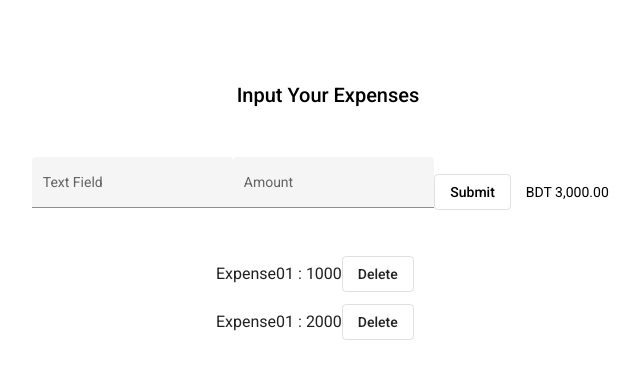
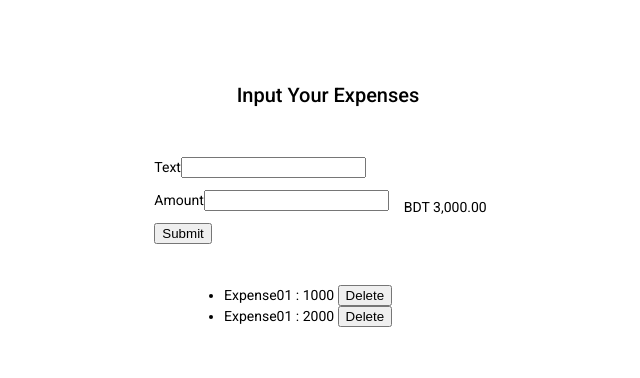
Before and after one commit to sakibmahmood98/expanceTracking, an Angular app: page /expense in a window 1280 px wide. Shown: the top 378 px of the page, without its empty margins (312-952 px from the left). Built offline with nearby package versions, Linux system fonts and the light colour scheme.

Commit message:
Written expense form using template driven forms

```diff
--- a/src/app/modules/expense/expense.component.html
+++ b/src/app/modules/expense/expense.component.html
@@ -7,37 +7,34 @@
 <div>
     <div class="display-center">
 
-<form>
-    <mat-form-field appearance="fill">
-      <mat-label>Text Field</mat-label>
-      <input matInput placeholder="Home Bill" id="text" name="text" #text>
-    </mat-form-field>
+        <form #dataForm="ngForm" (ngSubmit)="onSubmit(dataForm)">
+            <p>
+              <label for="text">Text</label>
+              <input type="text" name="text" #text ngModel>
+            </p>
 
-    <mat-form-field appearance="fill">
-        <mat-label>Amount</mat-label>
-        <input matInput placeholder="1000" id="amount" name="amount" #amount>
-    </mat-form-field>
-</form>
+            <p>
+              <label for="amount">Amount</label>
+              <input type="text" name="amount" #amount ngModel>
+            </p>
 
-    <button (click)="addExpenses(text.value, amount.value)"
-      mat-stroked-button color="basic"
-      > Submit</button>
-
+            <p>
+                <button type="submit">Submit</button>
+            </p>
+        </form>
 
 <div class="display-center">
 
-    {{totalExpense | currency:'BDT ' : true: '3.2-2'}}
+    {{totalExpense | currency:'BDT ' : 'symbol' : '3.2-2'}}
 
 </div>
 
 </div>
-<mat-list>
-    <mat-list-item class="list-center"  *ngFor="let data of retrieveData" >
+<ul>
+    <li class="list-center"  *ngFor="let data of retrieveData" >
     {{data.text}} : {{data.amount}}
 
-    <button (click)="removeExpenseItem(data.text)"
-      mat-stroked-button color="basic"
-      > Delete</button>
-    </mat-list-item>
-</mat-list>
+    <button type="button" (click)="removeExpenseItem(data.text)"> Delete</button>
+    </li>
+</ul>
 </div>
--- a/src/app/modules/expense/expense.component.ts
+++ b/src/app/modules/expense/expense.component.ts
@@ -1,4 +1,4 @@
-import { Component, Input, OnInit } from '@angular/core';
+import { Component, Input, OnInit, ViewChild } from '@angular/core';
 import { Data } from 'src/app/core/models/data';;
 import { StorageService } from 'src/app/core/storage.service';
 
@@ -14,6 +14,7 @@ export class ExpenseComponent implements OnInit {
   public retrieveData!: Data[];
   storage = 'expenseStorage';
   totalExpense = 0;
+  @ViewChild('f') form: any;
 
   constructor(private service: StorageService) {
     this.expenseData = [
@@ -30,8 +31,9 @@ export class ExpenseComponent implements OnInit {
   ngOnInit(): void {
   }
 
-  addExpenses(text: any, amount:string) {
-    var numberamount: number = +amount
+    onSubmit(dataForm: { value: any; }) {
+    let text = dataForm.value.text;
+    var numberamount: number = +dataForm.value.amount;
 
     this.expenseData.push(this.service.addData(text, numberamount));
     this.totalExpense = this.totalExpense + this.expenseData[this.expenseData.length - 1 ].amount ;
@@ -48,13 +50,10 @@ export class ExpenseComponent implements OnInit {
     }
   }
 
-
   updateLocalStorage() {
 
     this.service.setLocatStorageDatas(this.expenseData, this.storage);
     this.retrieveData = this.service.getDatas(this.storage);
-
   }
 
-
 }
--- a/src/app/modules/expense/expense.module.ts
+++ b/src/app/modules/expense/expense.module.ts
@@ -5,7 +5,7 @@ import { MatInputModule } from '@angular/material/input';
 import { ExpenseRoutingModule } from './expense-routing.module';
 import { ExpenseComponent } from './expense.component';
 import { MatButtonModule } from '@angular/material/button';
-import { FormsModule, ReactiveFormsModule } from '@angular/forms';
+import { FormsModule } from '@angular/forms';
 import { CoreModule } from 'src/app/core/core.module';
 import { MatListModule } from '@angular/material/list';
 
@@ -22,7 +22,6 @@ import { MatListModule } from '@angular/material/list';
     MatButtonModule,
     MatListModule,
     FormsModule,
-    ReactiveFormsModule,
     CoreModule
 
   ]
```
